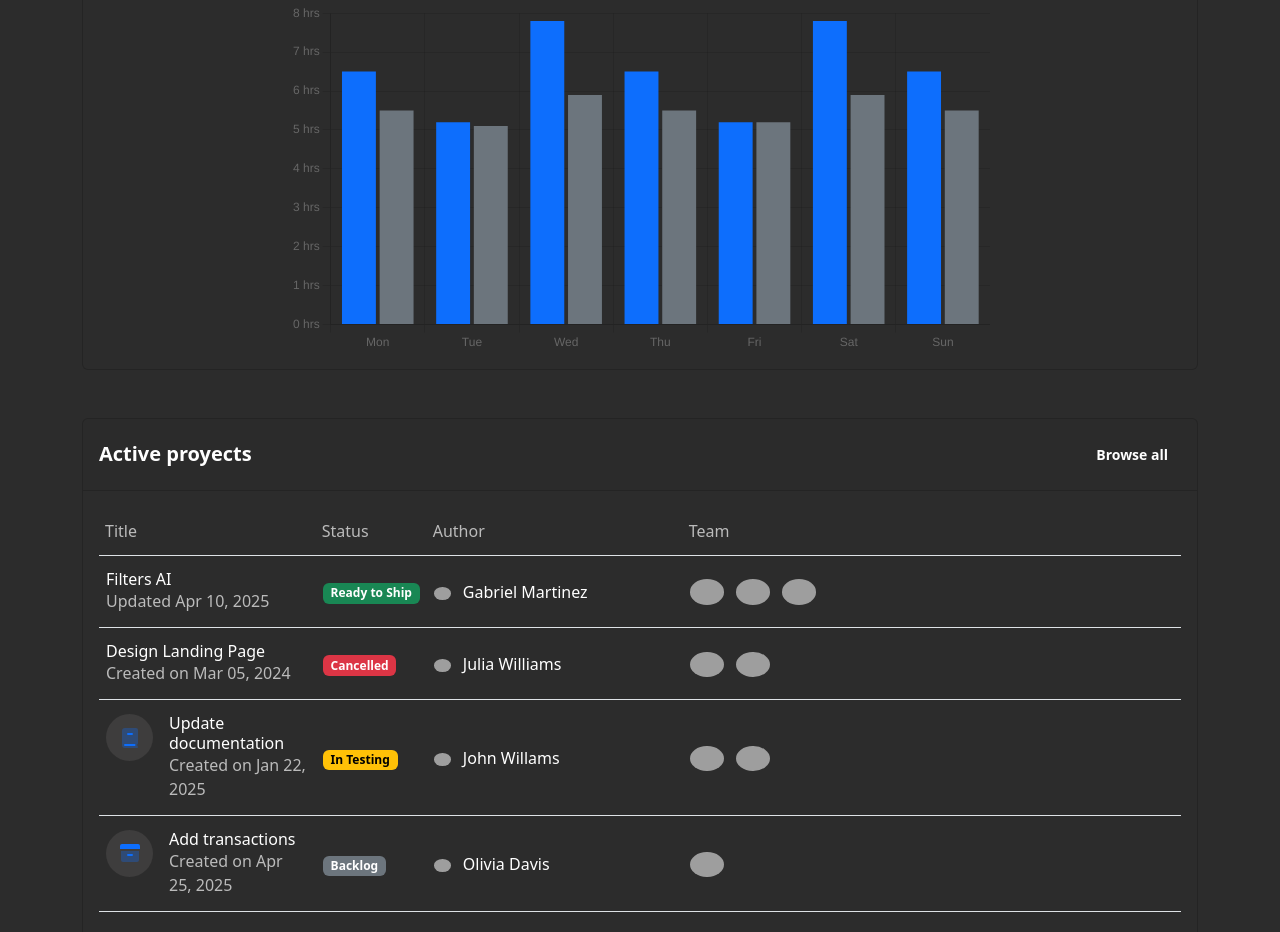
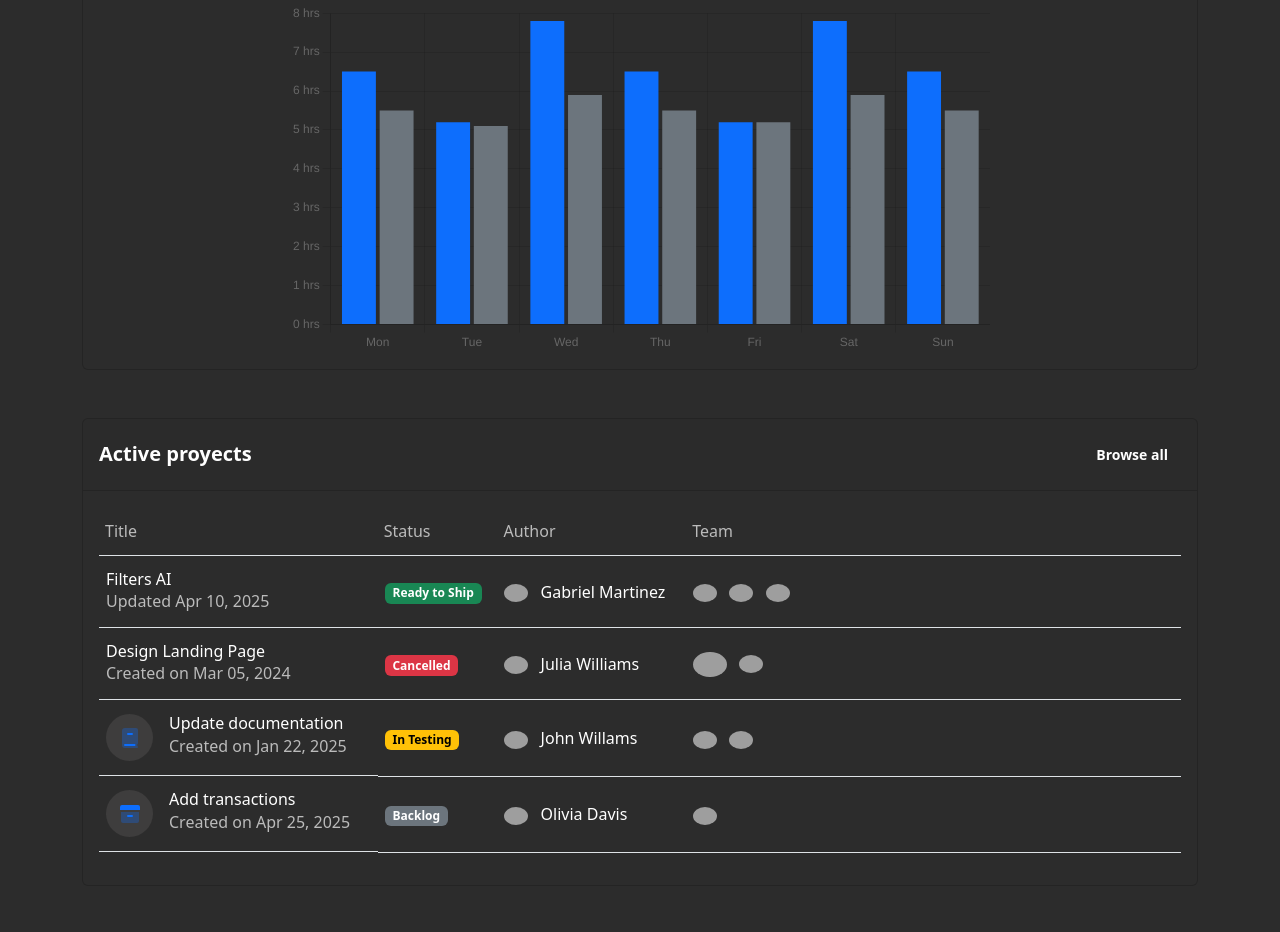
Before and after one commit to gabmart1995/JavaScript, a plain HTML site: page 03_html_templates/dashboard/index.html in a window 1280 px wide. Shown: the part 1218-2150 px from the top of the page. Drawn offline with Linux system fonts and the light colour scheme; grey boxes are pictures that could not be loaded.

Commit message:
wip: ajustes

```diff
--- a/03_html_templates/dashboard/css/style.css
+++ b/03_html_templates/dashboard/css/style.css
@@ -278,3 +278,7 @@ p, h1, h2, h3, h4, h5, h6 {
 .table tbody td:first-child > * {
     margin: 0;
 }
+
+.table .table-avatar {
+    width: 24px;
+}
--- a/03_html_templates/dashboard/index.html
+++ b/03_html_templates/dashboard/index.html
@@ -332,10 +332,9 @@
                                 <td>
                                     <span>
                                         <img
-                                            class="rounded-circle me-2"
+                                            class="rounded-circle me-2 table-avatar"
                                             src="https://ui-avatars.com/api/?name=Gabriel+Martinez&background=random"
                                             alt="avatar GM"
-                                            style="width: 7%;"
                                         />
                                         <span class="text-white">Gabriel Martinez</span>
                                     </span>
@@ -343,22 +342,19 @@
                                 <td>
                                     <span>
                                         <img
-                                            class="rounded-circle me-2"
+                                            class="rounded-circle me-2 table-avatar"
                                             src="https://ui-avatars.com/api/?name=Michael+Buble&background=random"
                                             alt="avatar MB"
-                                            style="width: 7%;"
                                         />
                                         <img
-                                            class="rounded-circle me-2"
+                                            class="rounded-circle me-2 table-avatar"
                                             src="https://ui-avatars.com/api/?name=Gabriel+Martinez&background=random"
                                             alt="avatar JW"
-                                            style="width: 7%;"
                                         />
                                         <img
-                                            class="rounded-circle me-2"
+                                            class="rounded-circle me-2 table-avatar"
                                             src="https://ui-avatars.com/api/?name=Brandon+Silva&background=random"
                                             alt="avatar JW"
-                                            style="width: 7%;"
                                         />
                                     </span>
                                 </td>
@@ -374,10 +370,9 @@
                                 <td>
                                     <span>
                                         <img
-                                            class="rounded-circle me-2"
+                                            class="rounded-circle me-2 table-avatar"
                                             src="https://ui-avatars.com/api/?name=Julia+Williams&background=random"
                                             alt="avatar JW"
-                                            style="width: 7%;"
                                         />
                                         <span class="text-white">Julia Williams</span>
                                     </span>
@@ -385,16 +380,15 @@
                                 <td>
                                     <span>
                                         <img
-                                            class="rounded-circle me-2"
+                                            class="rounded-circle me-2 table-avatar"
                                             src="https://ui-avatars.com/api/?name=Franklin+Clinton&background=random"
                                             alt="avatar FC"
                                             style="width: 7%;"
                                         />
                                         <img
-                                            class="rounded-circle me-2"
+                                            class="rounded-circle me-2 table-avatar"
                                             src="https://ui-avatars.com/api/?name=Julia+Willams&background=random"
                                             alt="avatar JW"
-                                            style="width: 7%;"
                                         />
                                     </span>
                                 </td>
@@ -415,10 +409,9 @@
                                 <td>
                                     <span>
                                         <img
-                                            class="rounded-circle me-2"
+                                            class="rounded-circle me-2 table-avatar"
                                             src="https://ui-avatars.com/api/?name=John+Williams&background=random"
                                             alt="avatar JW"
-                                            style="width: 7%;"
                                         />
                                         <span class="text-white">John Willams</span>
                                     </span>
@@ -426,16 +419,14 @@
                                 <td>
                                     <span>
                                         <img
-                                            class="rounded-circle me-2"
+                                            class="rounded-circle me-2 table-avatar"
                                             src="https://ui-avatars.com/api/?name=John+Williams&background=random"
                                             alt="avatar JW"
-                                            style="width: 7%;"
                                         />
                                         <img
-                                            class="rounded-circle me-2"
+                                            class="rounded-circle me-2 table-avatar"
                                             src="https://ui-avatars.com/api/?name=Gabriel+Martinez&background=random"
                                             alt="avatar JW"
-                                            style="width: 7%;"
                                         />
                                     </span>
                                 </td>
@@ -456,10 +447,9 @@
                                 <td>
                                     <span>
                                         <img
-                                            class="rounded-circle me-2"
+                                            class="rounded-circle me-2 table-avatar"
                                             src="https://ui-avatars.com/api/?name=Olivia+Davis&background=random"
                                             alt="avatar JW"
-                                            style="width: 7%;"
                                         />
                                         <span class="text-white">Olivia Davis</span>
                                     </span>
@@ -467,10 +457,9 @@
                                 <td>
                                     <span>
                                         <img
-                                            class="rounded-circle me-2"
+                                            class="rounded-circle me-2 table-avatar"
                                             src="https://ui-avatars.com/api/?name=Olivia+Davis&background=random"
                                             alt="avatar JW"
-                                            style="width: 7%;"
                                         />
                                     </span>
                                 </td>
```
